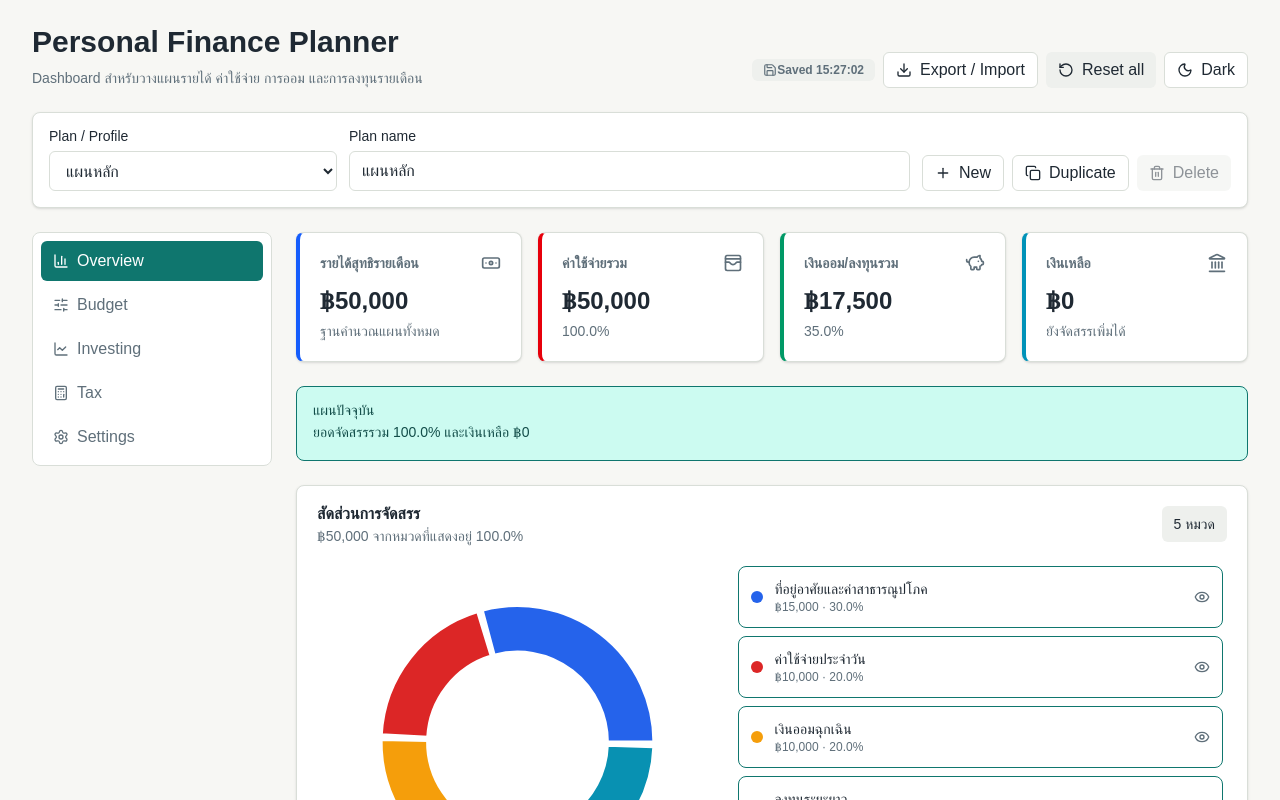
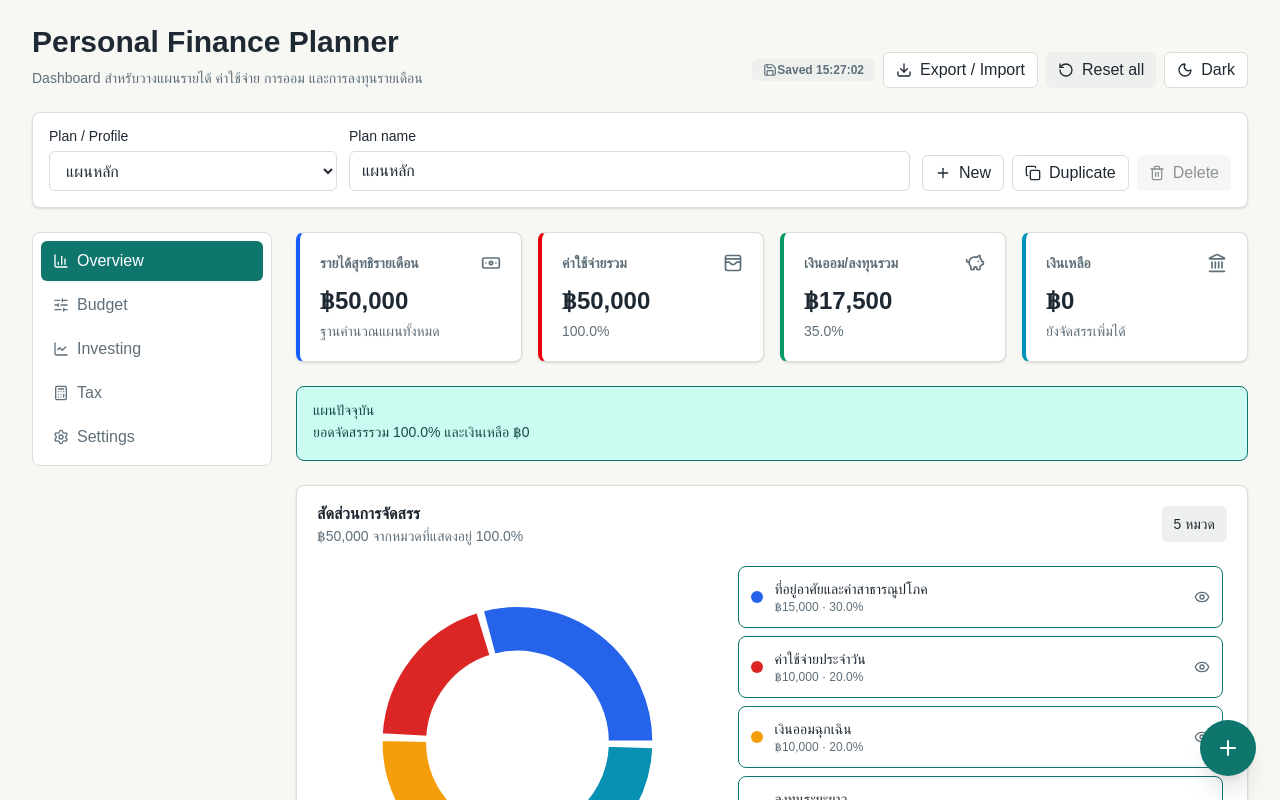
Before and after one commit to kimzey/PersonalFinancePlanner, a Next.js app: page / in a window 1280 px wide. Shown: the top 800 px of the page. Built offline with nearby package versions, Linux system fonts and the light colour scheme.

Commit message:
feat: add dashboard quick actions

```diff
--- a/src/components/finance/finance-dashboard.tsx
+++ b/src/components/finance/finance-dashboard.tsx
@@ -20,6 +20,7 @@ import {
   SlidersHorizontal,
   Target,
   Trash2,
+  X,
 } from "lucide-react";
 import { Alert, AlertDescription, AlertTitle } from "@/components/ui/alert";
 import { Badge } from "@/components/ui/badge";
@@ -138,6 +139,7 @@ export function FinanceDashboard({ initialPlan }: FinanceDashboardProps) {
   const [debts, setDebts] = useState(initialPlan.debts);
   const [settings, setSettings] = useState(initialPlan.settings);
   const [activeSection, setActiveSection] = useState<DashboardSection>("overview");
+  const [actionMenuOpen, setActionMenuOpen] = useState(false);
   const [planProfiles, setPlanProfiles] = useState<StoredFinancePlan[]>([
     initialPlanProfile,
   ]);
@@ -382,6 +384,11 @@ export function FinanceDashboard({ initialPlan }: FinanceDashboardProps) {
     setStorageMessage(null);
   }
 
+  function runQuickAction(action: () => void) {
+    action();
+    setActionMenuOpen(false);
+  }
+
   return (
     <div className="mx-auto flex max-w-7xl min-w-0 flex-col gap-6 pb-24 md:pb-0">
       <header className="flex flex-col gap-3 sm:flex-row sm:items-end sm:justify-between">
@@ -440,6 +447,17 @@ export function FinanceDashboard({ initialPlan }: FinanceDashboardProps) {
           <AlertDescription>{actionMessage}</AlertDescription>
         </Alert>
       ) : null}
+
+      <FloatingActionMenu
+        onCreateBudget={() => runQuickAction(() => setActiveSection("budget"))}
+        onCreatePlan={() => runQuickAction(createNewPlan)}
+        onExportImport={() => runQuickAction(() => setImportDialogOpen(true))}
+        onOpenInvesting={() => runQuickAction(() => setActiveSection("investing"))}
+        onOpenSettings={() => runQuickAction(() => setActiveSection("settings"))}
+        open={actionMenuOpen}
+        onOpenChange={setActionMenuOpen}
+        reduceMotion={Boolean(shouldReduceMotion)}
+      />
 
       <div className="grid min-w-0 gap-6 lg:grid-cols-[15rem_minmax(0,1fr)]">
         <aside className="lg:sticky lg:top-6 lg:self-start">
@@ -695,6 +713,97 @@ function PlanProfileBar({
   );
 }
 
+function FloatingActionMenu({
+  onCreateBudget,
+  onCreatePlan,
+  onExportImport,
+  onOpenChange,
+  onOpenInvesting,
+  onOpenSettings,
+  open,
+  reduceMotion,
+}: {
+  onCreateBudget: () => void;
+  onCreatePlan: () => void;
+  onExportImport: () => void;
+  onOpenChange: (open: boolean) => void;
+  onOpenInvesting: () => void;
+  onOpenSettings: () => void;
+  open: boolean;
+  reduceMotion: boolean;
+}) {
+  const actions = [
+    {
+      label: "Create budget",
+      icon: SlidersHorizontal,
+      onClick: onCreateBudget,
+    },
+    {
+      label: "Open investing",
+      icon: LineChart,
+      onClick: onOpenInvesting,
+    },
+    {
+      label: "New plan",
+      icon: Plus,
+      onClick: onCreatePlan,
+    },
+    {
+      label: "Export / Import",
+      icon: Download,
+      onClick: onExportImport,
+    },
+    {
+      label: "Settings",
+      icon: Settings,
+      onClick: onOpenSettings,
+    },
+  ];
+  const MainIcon = open ? X : Plus;
+
+  return (
+    <div className="fixed bottom-28 right-4 z-50 grid justify-items-end gap-3 md:bottom-6 md:right-6">
+      <AnimatePresence>
+        {open ? (
+          <motion.div
+            animate={{ opacity: 1, scale: 1, y: 0 }}
+            className="grid gap-2 rounded-lg border border-[var(--border)] bg-[var(--card)] p-2 shadow-xl"
+            exit={reduceMotion ? { opacity: 0 } : { opacity: 0, scale: 0.98, y: 8 }}
+            initial={reduceMotion ? { opacity: 0 } : { opacity: 0, scale: 0.98, y: 8 }}
+            transition={{ duration: 0.16, ease: "easeOut" }}
+          >
+            {actions.map((action) => {
+              const Icon = action.icon;
+
+              return (
+                <button
+                  className="inline-flex min-w-48 items-center gap-3 rounded-md px-3 py-2 text-left text-sm font-medium text-[var(--foreground)] transition-colors hover:bg-[var(--muted)]"
+                  key={action.label}
+                  onClick={action.onClick}
+                  type="button"
+                >
+                  <Icon className="h-4 w-4 text-[var(--muted-foreground)]" aria-hidden />
+                  {action.label}
+                </button>
+              );
+            })}
+          </motion.div>
+        ) : null}
+      </AnimatePresence>
+
+      <button
+        aria-expanded={open}
+        aria-label={open ? "Close quick actions" : "Open quick actions"}
+        className="grid h-14 w-14 place-items-center rounded-full bg-[var(--primary)] text-[var(--primary-foreground)] shadow-xl transition-transform hover:-translate-y-0.5 active:scale-95"
+        onClick={() => onOpenChange(!open)}
+        type="button"
+      >
+        <MainIcon className="h-6 w-6" aria-hidden />
+      </button>
+    </div>
+  );
+}
+
 function SectionButton({
   active,
   compact = false,
--- a/src/components/finance/investment-simulator.tsx
+++ b/src/components/finance/investment-simulator.tsx
@@ -384,10 +384,12 @@ function DividendIncomePlanner({
             </div>
             <Slider
               id="dividend-yield"
-              max={12}
+              max={100}
               min={0}
               onChange={(event) =>
-                onAnnualDividendYieldPercentChange(Math.max(0, Number(event.target.value)))
+                onAnnualDividendYieldPercentChange(
+                  Math.min(100, Math.max(0, Number(event.target.value))),
+                )
               }
               step={0.25}
               value={dividendPlan.annualDividendYieldPercent}
@@ -403,7 +405,7 @@ function DividendIncomePlanner({
             </div>
             <Slider
               id="withholding-tax"
-              max={20}
+              max={100}
               min={0}
               onChange={(event) =>
                 onWithholdingTaxPercentChange(
```
